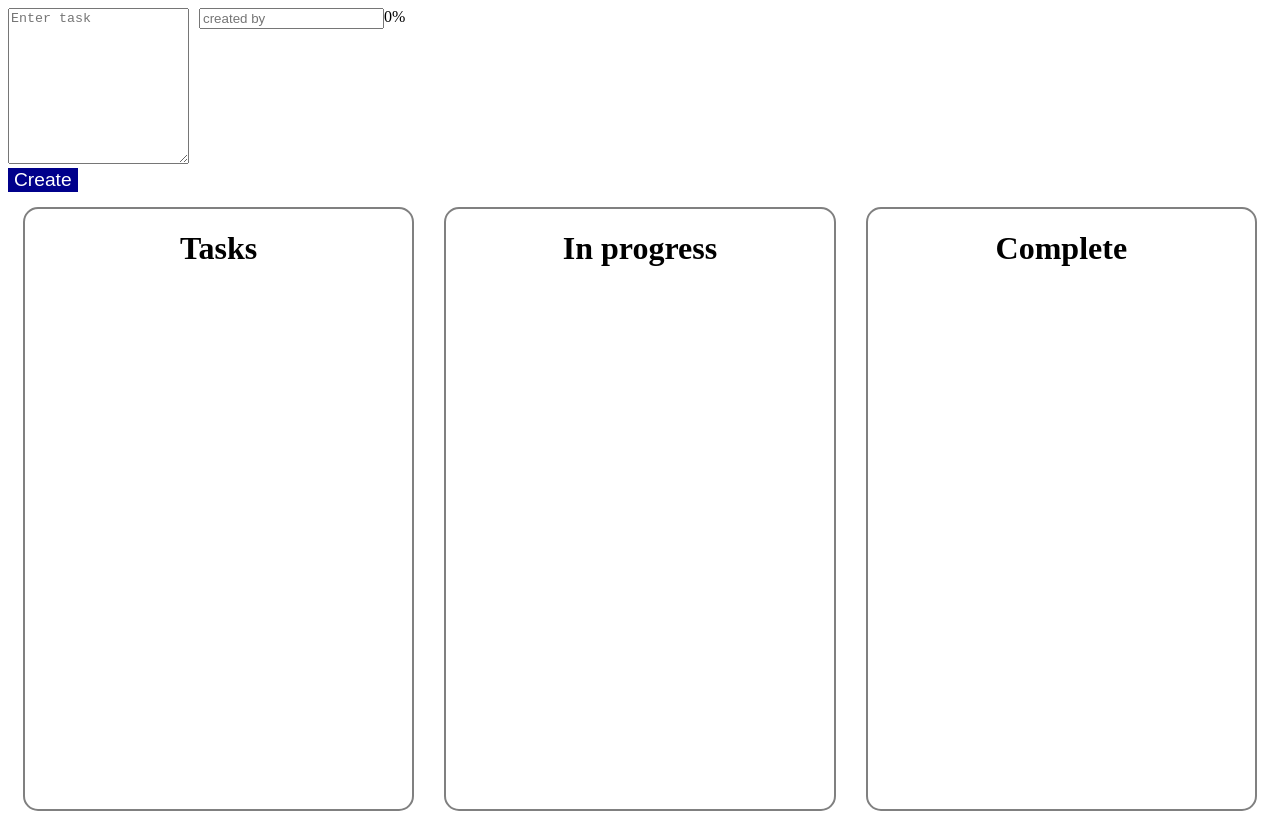
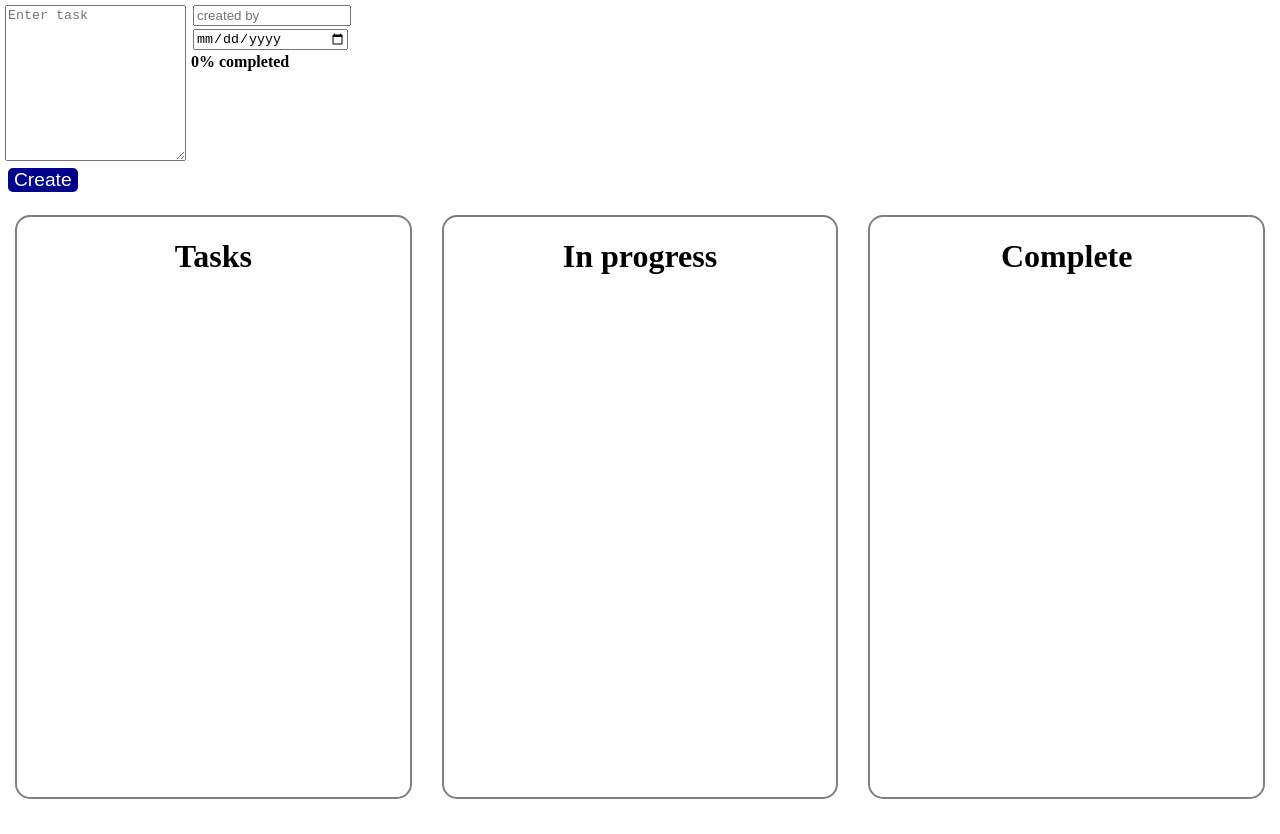
Before and after one commit to Adam-Arezza/sticky-board, a Vue app: page / in a window 1280 px wide. Built offline with nearby package versions, Linux system fonts and the light colour scheme.

Commit message:
Added progress bar to show % of completed tasks

```diff
--- a/package.json
+++ b/package.json
@@ -16,7 +16,7 @@
   "devDependencies": {
     "@vue/cli-service": "^3.4.0",
     "electron": "^3.0.0",
-    "vue-cli-plugin-electron-builder": "^1.0.0",
+    "vue-cli-plugin-electron-builder": "^1.4.1",
     "vue-template-compiler": "^2.5.21"
   },
   "main": "background.js"
--- a/public/index.html
+++ b/public/index.html
@@ -5,7 +5,7 @@
     <meta http-equiv="X-UA-Compatible" content="IE=edge">
     <meta name="viewport" content="width=device-width,initial-scale=1.0">
     <link rel="icon" href="<%= BASE_URL %>favicon.ico">
-    <title>vue-electron-stickyboard</title>
+    <title>Sticky Board</title>
   </head>
   <body>
     <noscript>
--- a/src/App.vue
+++ b/src/App.vue
@@ -40,4 +40,7 @@ export default {
 </script>
 
 <style>
+body {
+  margin: 0px;
+}
 </style>
--- a/src/components/Column.vue
+++ b/src/components/Column.vue
@@ -26,10 +26,10 @@ export default {
   },
   methods: {
     dropItem(e) {
-      let data = e.dataTransfer.getData("sticky")
+      let data = e.dataTransfer.getData("sticky");
       if (e.target.className == "column") {
         e.target.style.background = "white";
-        this.$emit('transfer', data, this.name)
+        this.$emit("transfer", data, this.name);
       }
     },
     dragOn(e) {
@@ -58,7 +58,7 @@ export default {
   width: 33%;
   margin: 15px;
   border: grey solid 2px;
-  min-height: 600px;
+  min-height: 580px;
   text-align: center;
   border-radius: 15px;
   align-items: center;
--- a/src/components/InputHeader.vue
+++ b/src/components/InputHeader.vue
@@ -4,17 +4,18 @@
       <textarea class="stickyInput" placeholder="Enter task" v-model="task" />
       <button class="createBtn" @click="createSticky">Create</button>
     </div>
-    <div>
-      <input class="created-by" placeholder="created by" v-model="created"/>
+    <div class="details">
+      <input class="detail" placeholder="created by" v-model="created" />
+      <input class="detail" type="date" />
+      <Progress v-bind:stickies="stickies" v-bind:columns="columns"></Progress>
     </div>
-    <Progress v-bind:stickies="stickies" v-bind:columns="columns"></Progress>
   </div>
 </template>
 
 <script>
-import Progress from './Progress'
+import Progress from "./Progress";
 export default {
-  components: {Progress},
+  components: { Progress },
   props: ["stickies", "columns"],
   data() {
     return {
@@ -24,13 +25,13 @@ export default {
   },
   methods: {
     createSticky() {
-      if(!this.created) {
-        return alert("please input the task creator")
+      if (!this.created) {
+        return alert("please input the task creator");
       }
-      let date = new Date()
+      let date = new Date();
       this.$emit("createSticky", this.task, this.created, date);
-      this.task = ""
-      this.created = ""
+      this.task = "";
+      this.created = "";
     }
   }
 };
@@ -42,6 +43,7 @@ export default {
   flex-direction: row;
   justify-content: flex-start;
   align-items: flex-start;
+  padding: 5px;
 }
 .stickyInput {
   max-height: 200px;
@@ -49,23 +51,27 @@ export default {
   min-height: 150px;
   min-width: 150px;
 }
-.columnInput {
-  font-size: 1.2em;
-  margin: 20px;
-  justify-self: end;
-}
 .createBtn {
   background: darkblue;
   color: white;
   border: none;
   font-size: 1.2em;
   display: block;
+  margin: 3px;
+  border-radius: 5px;
 }
-
 .createBtn:hover {
   cursor: pointer;
+  background: rgb(50, 50, 100);
 }
-.created-by {
-  margin-left: 10px;
+.details {
+  display: flex;
+  flex-direction: column;
+  margin-left: 5px;
+}
+.detail {
+  margin-left: 2px;
+  margin-bottom: 3px;
+  width: 150px;
 }
 </style>
--- a/src/components/Progress.vue
+++ b/src/components/Progress.vue
@@ -1,10 +1,20 @@
 <template>
-  <div class="progress">{{percentComplete}}</div>
+  <div class="progress">
+    <strong>{{percentComplete}} completed</strong>
+    <div class="progress-bar" ref="p-bar">
+      <div class="increment" v-for="(percent, index) in percent" :key="index">|</div>
+    </div>
+  </div>
 </template>
 
 <script>
 export default {
   props: ["stickies", "columns"],
+  data() {
+    return {
+      percent: 0
+    }
+  },
   computed: {
     percentComplete() {
       const completed = [];
@@ -16,14 +26,17 @@ export default {
       let completeTasks = completed.length;
       let total = this.stickies.length;
       if (completeTasks < total && completed[0] != undefined) {
-        console.log("some amount is completed");
+        //console.log("some amount is completed");
         const percentage = (completeTasks / total).toPrecision(2);
+        this.percent = percentage * 100
         return percentage * 100 + "%";
       }
       if (completeTasks == total && completed[0] != undefined) {
         const percentage = (completeTasks / total).toPrecision(2);
+        this.percent = percentage * 100
         return percentage * 100 + "%";
       } else {
+        this.percent = 0
         return 0 + "%";
       }
     }
@@ -32,4 +45,15 @@ export default {
 </script>
 
 <style scoped>
+.progress-bar {
+  display: grid;
+  grid-template-columns: repeat(100, 1fr);
+  align-self: center;
+  background: lightgray;
+  border-radius: 10px;
+  margin: 5px;
+}
+.increment {
+  background: lightgreen;
+}
 </style>
--- a/src/components/sticky-note.vue
+++ b/src/components/sticky-note.vue
@@ -9,7 +9,10 @@
     <p>{{note.content}}</p>
     <p>created by: {{note.createdBy}}</p>
     <button @click="deleteNote(note.stickyId)">Delete</button>
-    <p>create date: {{note.date}}</p>
+    <p class="date">
+      <strong>Created date:</strong>
+      {{note.date}}
+    </p>
   </div>
 </template>
 
@@ -39,5 +42,9 @@ export default {
   margin: 15px;
   box-shadow: 4px 4px 2px grey;
   text-align: left;
+  padding: 10px;
+}
+.date {
+  font-size: 0.75em;
 }
 </style>
```
Also changed, not shown: 1 other file (tests, documents, lock files or other folders).
